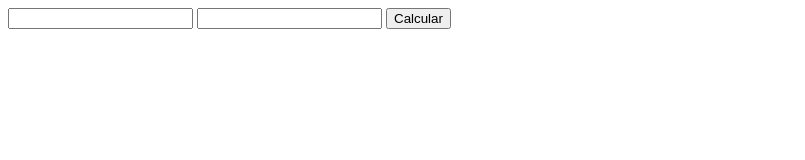
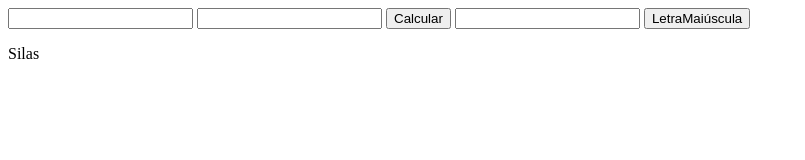
Before and after one commit to silastj/StudiesTypescript, a plain HTML site: page public/index.html in a window 1280 px wide. Shown: the whole page, without its empty margins (0-805 px from the left). Drawn offline with Linux system fonts and the light colour scheme.

Commit message:
Deixando o projeto mais clean

```diff
--- a/package.json
+++ /dev/null
@@ -1,5 +0,0 @@
-{
-  "devDependencies": {
-    "typescript": "^4.3.5"
-  }
-}
--- a/public/index.html
+++ b/public/index.html
@@ -12,6 +12,9 @@
         <input type="text" id="numero2">
         <button id="calc">Calcular</button>
 
+        <input type="text" id="inputLetra">
+        <button id="letra">LetraMaiúscula</button>
+        <p id="resLetra"></p>
         <footer>
             <p id="res"></p>
         </footer>
--- a/public/index.js
+++ b/public/index.js
@@ -2,6 +2,8 @@
 // tsc index.ts
 //Comando abaixo direciona a conversão do .ts para o local correto (public)
 // tsc src/index.ts --outDir public
+//Emitir a conversão sem erro
+//tsc src/index.ts --noEmitOnError
 var input1 = document.querySelector('#numero1');
 var input2 = document.querySelector('#numero2');
 var button = document.querySelector('#calc');
@@ -12,3 +14,13 @@ function Calcular(input1, input2) {
 button.addEventListener('click', function () {
     res.innerHTML = Calcular(+input1.value, parseInt(input2.value)).toString();
 });
+var inputLetra = document.querySelector('#inputLetra');
+var resInputLetra = inputLetra.value;
+var letra = document.querySelector('#letra');
+var resLetra = document.querySelector('#resLetra');
+function FirstLetter(inputLetra) {
+    var firstletter = inputLetra.charAt(0).toUpperCase();
+    return resLetra.innerHTML = "" + firstletter + inputLetra.substring(1);
+}
+var resultado = FirstLetter('silas');
+console.log(resultado);
```
Also changed, not shown: src/index.ts (+18 -0 lines), 2 other files.
